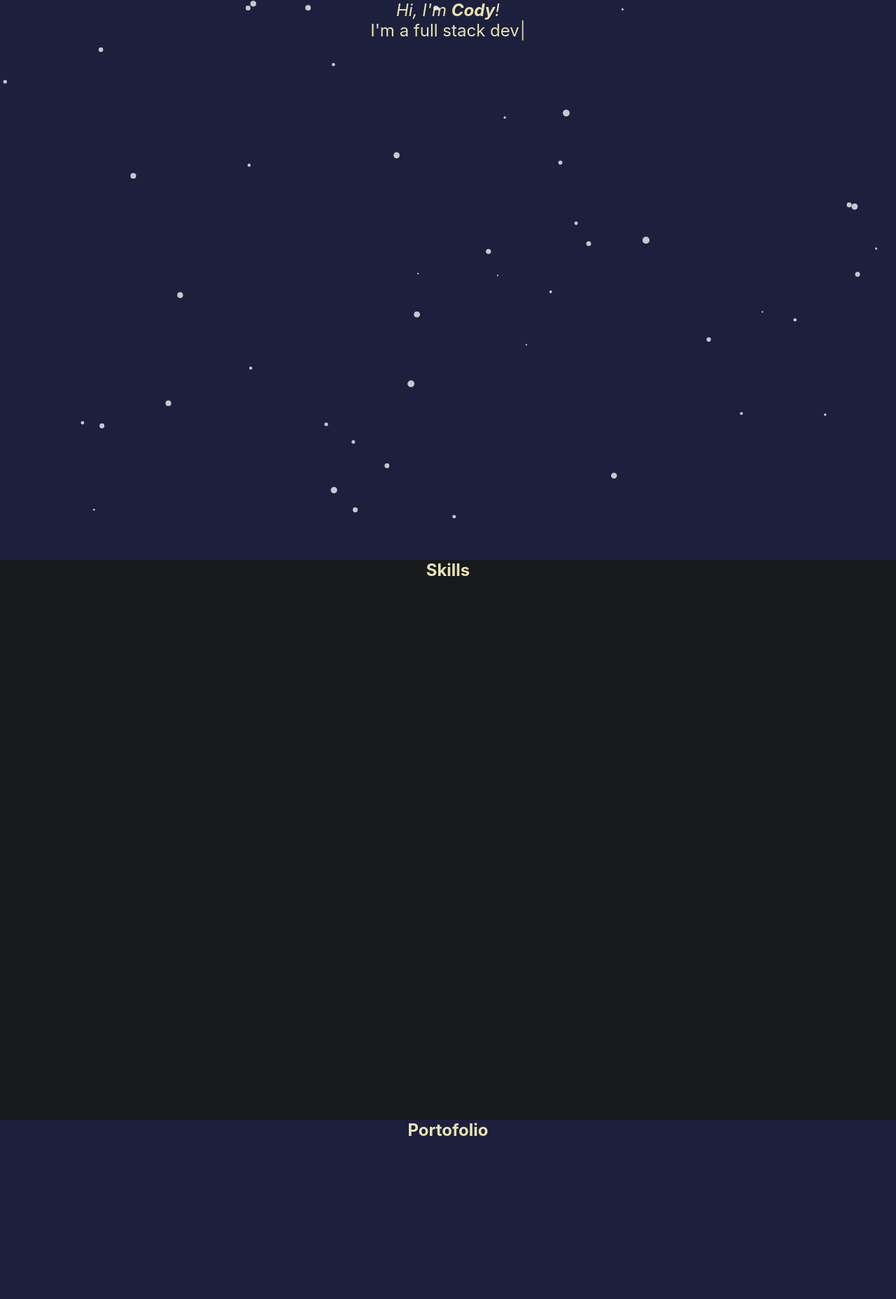
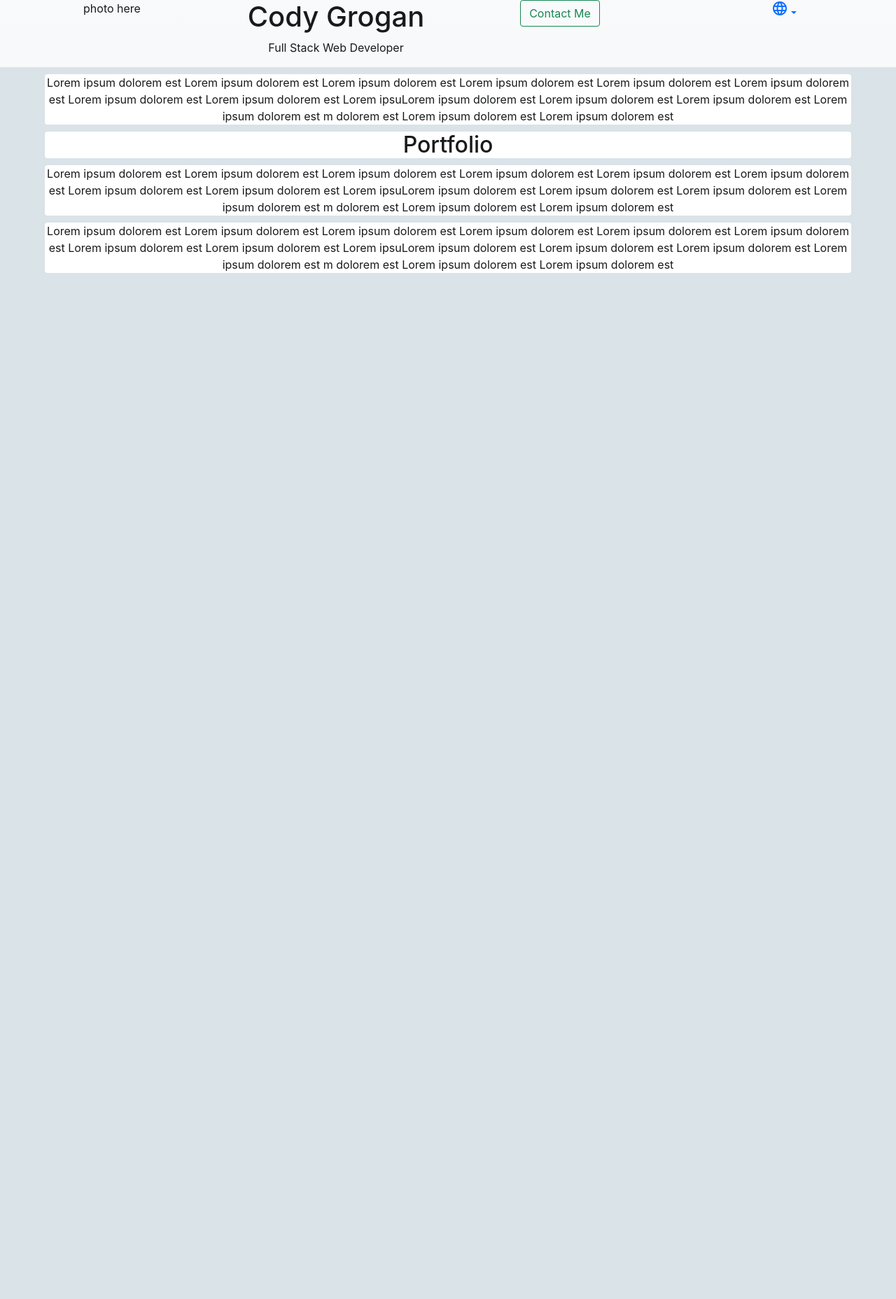
Before and after one commit to CodyGrogan/portfolio, a React (Create React App) app: page / in a window 1280 px wide. Shown: the top 1856 px of the page at 70% size. After the commit the page ends 800 px from the top, so only its background shows below. Built offline with nearby package versions, Linux system fonts and the light colour scheme.

Commit message:
reformated page, added language dropdown

```diff
--- a/public/index.html
+++ b/public/index.html
@@ -11,6 +11,10 @@
     />
     <link rel="apple-touch-icon" href="%PUBLIC_URL%/logo192.png" />
     <link href="https://unpkg.com/aos@2.3.1/dist/aos.css" rel="stylesheet">
+    <link href="https://cdn.jsdelivr.net/npm/bootstrap@5.1.3/dist/css/bootstrap.min.css" rel="stylesheet" integrity="sha384-1BmE4kWBq78iYhFldvKuhfTAU6auU8tT94WrHftjDbrCEXSU1oBoqyl2QvZ6jIW3" crossorigin="anonymous">
+    <link href="https://fonts.googleapis.com/icon?family=Material+Icons"
+      rel="stylesheet">
+
     <!--
       manifest.json provides metadata used when your web app is installed on a
       user's mobile device or desktop. See https://developers.google.com/web/fundamentals/web-app-manifest/
@@ -41,5 +45,7 @@
       To create a production bundle, use `npm run build` or `yarn build`.
     -->
 
+    <script src="https://cdn.jsdelivr.net/npm/bootstrap@5.1.3/dist/js/bootstrap.bundle.min.js" integrity="sha384-ka7Sk0Gln4gmtz2MlQnikT1wXgYsOg+OMhuP+IlRH9sENBO0LRn5q+8nbTov4+1p" crossorigin="anonymous"></script>
+
   </body>
 </html>
--- a/src/App.css
+++ b/src/App.css
@@ -1,137 +1,26 @@
 .App {
   text-align: center;
-  color: #EAE2B7;
+  color: #181A1B;
 }
 
 
 body {
   padding: 0;
   margin: 0;
+  background-color: #DAE3E7;
+
+}
+
+.home{
+
 }
 
 
-.App-link {
-  color: #61dafb;
+.homeElement{
+  background-color: #FFFFFF;
+  margin: 10px;
+  margin-left: 5%;
+  margin-right: 5%;
+
+  border-radius: 4px;
 }
-
-
-.portfolioSectionStart{
-  min-height: 100vh;
-
-
-}
-
-.portfolioSection{
-  min-height: 100vh;
-  width: 100%;
-}
-
-
-
-.color1{
-  background-color: #1D203C;
-
-}
-.color2{
-  background-color: #181A1B;
-}
-
-
-h2{
-  margin: 0px !important;
-  padding: 0px !important;
-}
-
-h3{
-  margin: 0px !important;
-  padding: 0px !important;
-}
-
-#tsparticles{
-  position: absolute !important;
-  height: 95vh;
-
-}
-
-.aboutIcon{
-  padding: 10px;
-  max-height: 50px;
-  max-width: 100px;
-}
-
-.skillGroup{
-  color: black;
-  display: flex;
-  justify-content: center;
-  flex-direction: row;
-  max-width: 350px;
-  max-width: 200px;
-  max-height: 400px;
-  background-color: #4a7bc8;
-  margin: 50px;
-
-  border-radius: 5px;
-}
-
-.lineBreak{
-  width: 100%;
-  height: 10px;
-}
-
-.skillContainer{
-  display: flex;
-  justify-content: center;
-  flex-direction: row;
-  flex-wrap: wrap;
-
-}
-
-.skillInnerGroup{
-  background-color: #7FC1EC;
-  display: flex;
-  flex-wrap: wrap;
-  flex-direction: row;
-}
-
-.typeWriter{
-  font-size: 24px;
-}
-
-
-.skillBubble{
-
-  background-color: #7FC1EC;
-  border-radius: 20px;
-  position: absolute;
-  left: 0px;
-  top: 0px;
-  width: 50px;
-  height: 50px;
-  z-index: 2;
-
-}
-
-.skillDrawer{
-  background-color: #4a7bc8;
-  width: 50px;
-  height: 50px;
-  border-radius: 20px;
-  z-index: 2;
-  position: relative;
-  text-align:right;
-  font-size: 0px;
-
-}
-
-.skillDrawer:hover {
-
-  font-size: 18px;
-  animation: opendrawer forwards;
-  animation-duration: 1s;
-}
-
-@keyframes opendrawer{
-  from {width: 50px;}
-  to {width: 120px;
-      font-size: 18px;}
-}
--- a/src/components/Intro.tsx
+++ /dev/null
@@ -1,24 +0,0 @@
-import TypewriterComponent from "typewriter-effect";
-
-function Intro(props: any){
-
-
-
-    return(
-        <div className='typeWriter'>
-            <TypewriterComponent
-
-
-
-            onInit={(typewriter) => {
-                typewriter.start().typeString(` <i > Hi, I'm <strong>Cody</strong>! </i> <br/> I'm a full stack developer`)
-                  ;
-              }}
-            />
-
-
-        </div>
-    )
-}
-
-export default Intro;
--- a/src/components/home.tsx
+++ b/src/components/home.tsx
@@ -1,8 +1,6 @@
 import Aos from 'aos';
 import AOS from 'aos';
 import 'aos/dist/aos.css';
-import Intro from './Intro';
-import IntroParticle from './particle';
 
 
 function Home(props: any){
@@ -12,170 +10,84 @@ function Home(props: any){
 
     return(
 
-        <div className='homeContainer'>
-        <section className='portfolioSectionStart color1'>
+        <div className='home'>
 
 
 
-            <div data-aos="fade-up fade-out">
-                <IntroParticle/>
+
+          <div className="container-fluid bg-light  bg-gradient">
+            <div className='row'>
+
+            <div className='col photoDiv'>
+              photo here
             </div>
 
-            <div>
-                <Intro/>
-            </div>
+            <div className='col'>
+            <h1 >Cody Grogan</h1>
+            <p >Full Stack Web Developer</p>
+
+            <p>
 
 
-        </section>
-
-
-        <section className='portfolioSection color2'>
-
-            <div className='sectionHead '>
-            <h2>Skills</h2>
-            </div>
-
-        <div className='skillContainer'>
-
-        <div className='lineBreak'/>
-            <div className='skillGroup ' data-aos="fade-left">
-            <h3>Front End</h3>
-                <div className='skillInnerGroup'>
-
-
-                <div className='skillContainer'>
-                <img className='aboutIcon' src='./img/logo192.png'></img>
-                </div>
-
-                <div className='skillContainer'>
-                <img className='aboutIcon' src='./img/html5.png'></img>
-                </div>
-
-                <div className='skillContainer'>
-                <img className='aboutIcon' src='./img/css.png'></img>
-                </div>
-
-                <div className='skillContainer'>
-                <img className='aboutIcon' src='./img/javascript.png'></img>
-                </div>
-
-                </div>
-
+            </p>
 
             </div>
 
 
-            <div className='skillGroup' data-aos="fade-right">
-            <h3>Back End</h3>
+            <div className='col contactBtn'>
+              <div>
 
-                <div className='skillInnerGroup'>
-
-
-                <div className='skillContainer'>
-                <img className='aboutIcon' src='./img/node.png'></img>
-                </div>
-
-                <div className='skillContainer'>
-                <img className='aboutIcon' src='./img/Expressjs.png'></img>
-                </div>
-
-                </div>
+            <button className="btn btn-outline-success" type="submit">Contact Me</button>
+            </div>
 
             </div>
-            <div className='skillGroup' data-aos="fade-left">
+            <div className='col'>
+            <div >
+                <a className="dropdown-toggle" href="#" role="button" id="dropdownMenuLink" data-bs-toggle="dropdown" aria-expanded="false">
+                <span className="material-icons">
+                  language
+                  </span>
+                </a>
 
-            <h3>Misc</h3>
-                <div className='skillInnerGroup'>
+                <ul className="dropdown-menu" aria-labelledby="dropdownMenuLink">
+                  <li><a className="dropdown-item" href="#">English</a></li>
+                  <li><a className="dropdown-item" href="#">中文</a></li>
+                </ul>
+              </div>
 
-                <div className='skillContainer'>
-                <img className='aboutIcon' src='./img/mongo.png'></img>
-                </div>
+              </div>
+              </div>
+          </div>
 
-                <div className='skillContainer'>
-                <img className='aboutIcon' src='./img/github.png'></img>
-                </div>
+          <div className='homeElement'>
+
+          Lorem ipsum dolorem est Lorem ipsum dolorem est Lorem ipsum dolorem est Lorem ipsum dolorem est Lorem ipsum dolorem est Lorem ipsum dolorem est Lorem ipsum dolorem est Lorem ipsum dolorem est Lorem ipsuLorem ipsum dolorem est Lorem ipsum dolorem est Lorem ipsum dolorem est Lorem ipsum dolorem est m dolorem est Lorem ipsum dolorem est Lorem ipsum dolorem est
+          </div>
+
+        <div className='homeElement'>
+          <h2>
+            Portfolio
+          </h2>
 
 
 
-                </div>
-
-            </div>
-            </div>
-
-        </section>
-
-
-        <section className='portfolioSection color1'>
-        <h2>Portofolio</h2>
-
-        <div className='lineBreak'/>
-
-
-            <div data-aos="fade-up">
-
-                Fancy introduction to my portfolio projects
-            </div>
-
-            <div className='skillGroup' data-aos="fade-left">
-
-            <h3>Misc</h3>
-                <div className='skillInnerGroup'>
-
-                <div className='skillContainer'>
-                <img className='aboutIcon' src='./img/mongo.png'></img>
-                </div>
-
-                <div className='skillContainer'>
-                <img className='aboutIcon' src='./img/github.png'></img>
-                </div>
+        </div>
 
 
 
-                </div>
+        <div className='homeElement'>
 
-            </div>
-
-            <div className='skillDrawer'>
-            <div className='skillBubble'>
-            <img className='aboutIcon' src='./img/github.png'></img>
-            </div>
-
-            Github
+          Lorem ipsum dolorem est Lorem ipsum dolorem est Lorem ipsum dolorem est Lorem ipsum dolorem est Lorem ipsum dolorem est Lorem ipsum dolorem est Lorem ipsum dolorem est Lorem ipsum dolorem est Lorem ipsuLorem ipsum dolorem est Lorem ipsum dolorem est Lorem ipsum dolorem est Lorem ipsum dolorem est m dolorem est Lorem ipsum dolorem est Lorem ipsum dolorem est
+        </div>
 
 
+        <div className='homeElement'>
+
+          Lorem ipsum dolorem est Lorem ipsum dolorem est Lorem ipsum dolorem est Lorem ipsum dolorem est Lorem ipsum dolorem est Lorem ipsum dolorem est Lorem ipsum dolorem est Lorem ipsum dolorem est Lorem ipsuLorem ipsum dolorem est Lorem ipsum dolorem est Lorem ipsum dolorem est Lorem ipsum dolorem est m dolorem est Lorem ipsum dolorem est Lorem ipsum dolorem est
+        </div>
 
 
-            </div>
-
-            <div className='skillDrawer'>
-                github
-            </div>
-
-        </section>
-
-
-    <section className='portfolioSection color2'>
-        <h2>About Me</h2>
-
-    <div data-aos="fade-down">
-        Education, nontraditional background, Chinese skills
-    </div>
-    </section>
-
-    <section className='portfolioSection color1'>
-        <h2>Contact</h2>
-        <div className='lineBreak'/>
-
-
-            <div data-aos="fade-up">
-
-                My linked in, email me, yadada
-            </div>
-
-    </section>
-
-
-</div>
+        </div>
 
 
 
--- a/src/components/particle.jsx
+++ /dev/null
@@ -1,97 +0,0 @@
-import { useEffect } from "react";
-import Particles from "react-tsparticles";
-import { Main } from "tsparticles";
-
-function IntroParticle(props){
-
-    const particlesInit = (main) => {
-        console.log(main);
-
-        // you can initialize the tsParticles instance (main) here, adding custom shapes or presets
-      };
-
-      const particlesLoaded = (container) => {
-        console.log(container);
-      };
-
-
-
-    return(
-        <div id='particleContainer'>
-        <Particles
-        id="tsparticles"
-        init={particlesInit}
-        loaded={particlesLoaded}
-        options={{
-          background: {
-          },
-          fullScreen:{enable: false,
-        zIndex: 0}
-
-          ,
-          fpsLimit: 30,
-          interactivity: {
-            events: {
-
-              resize: true,
-            },
-            modes: {
-              bubble: {
-                distance: 400,
-                duration: 2,
-                opacity: 0.8,
-                size: 40,
-              },
-              push: {
-                quantity: 4,
-              },
-              repulse: {
-                distance: 200,
-                duration: 0.4,
-              },
-            },
-          },
-          particles: {
-            color: {
-              value: "#ffffff",
-            },
-
-            collisions: {
-              enable: true,
-            },
-            move: {
-              direction: "bottom-left",
-              enable: true,
-              outMode: "out",
-              random: false,
-              speed: 6,
-              straight: false,
-            },
-            number: {
-              density: {
-                enable: true,
-                area: 800,
-              },
-              value: 40,
-            },
-            opacity: {
-              value: 0.5,
-            },
-            shape: {
-              type: "circle",
-            },
-            size: {
-              random: true,
-              value: 5,
-            },
-          },
-          detectRetina: true,
-        }}
-      />
-
-    </div>
-    )
-
-}
-
-export default IntroParticle;
```
